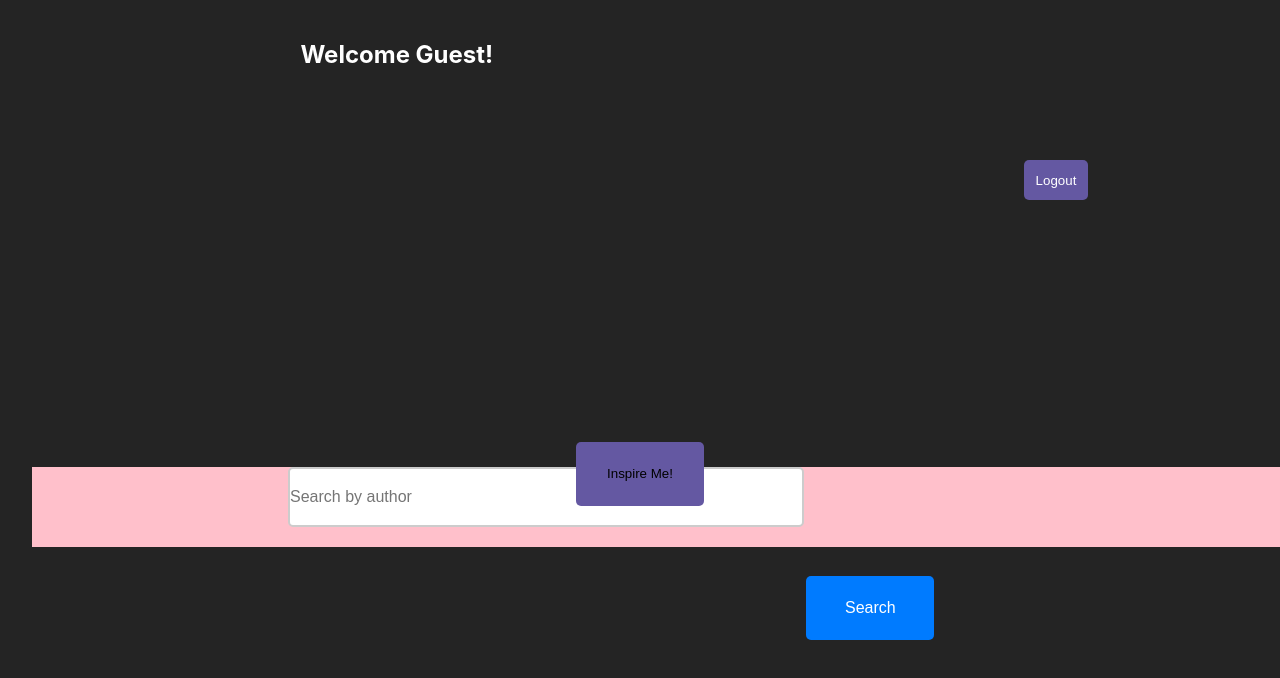
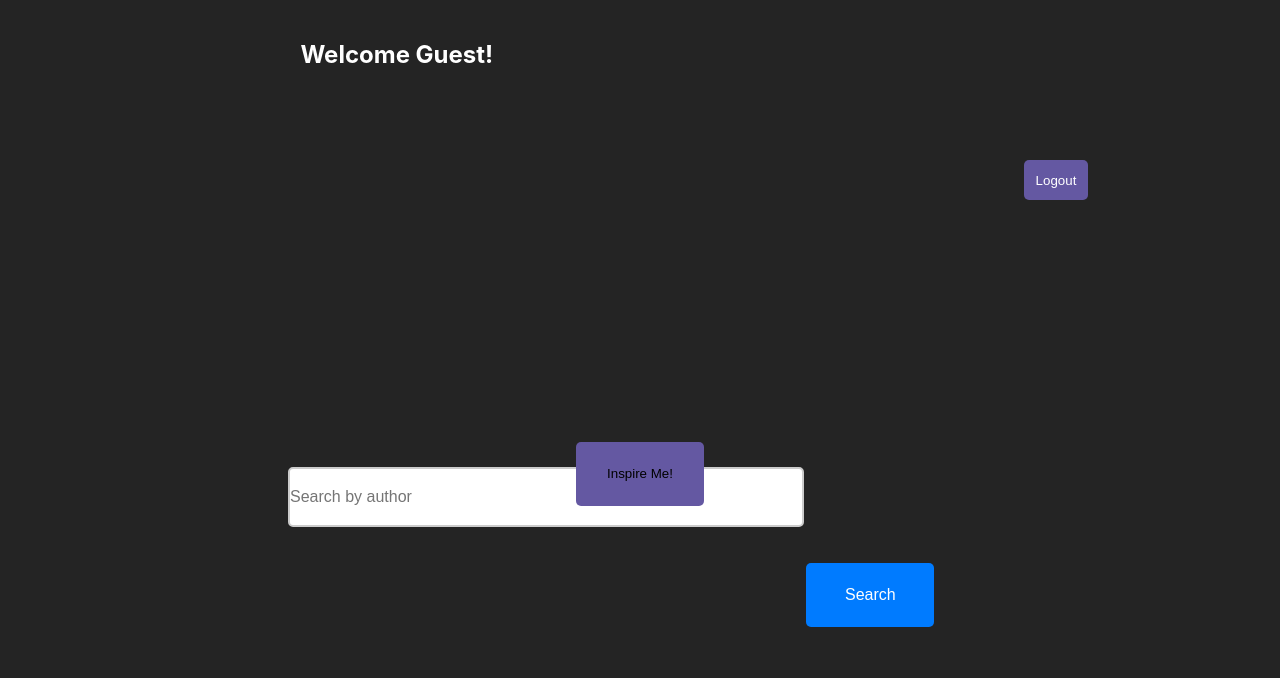
Before and after one commit to RohanSangle/Techplement, a React (Vite) app in the folder week1/client/: page /quotes in a window 1280 px wide. Shown: the top 678 px of the page. Built offline with nearby package versions, Linux system fonts and the light colour scheme.

Commit message:
minor css fix

```diff
--- a/week1/client/src/pages/Quotes/quotes.css
+++ b/week1/client/src/pages/Quotes/quotes.css
@@ -62,7 +62,7 @@
     height: 10%;
     width: 100%;
     margin-top: 34%;
-    background-color: pink;
+    /* background-color: pink; */
     /* margin: 20px 0; */
 }
 
@@ -79,7 +79,7 @@
 .search-bar button {
     /* padding: 10px 20px; */
     margin-left: 18%;
-    margin-top: 7.5%;
+    margin-top: 6.5%;
     border: none;
     border-radius: 5px;
     background-color: #007bff;
```
